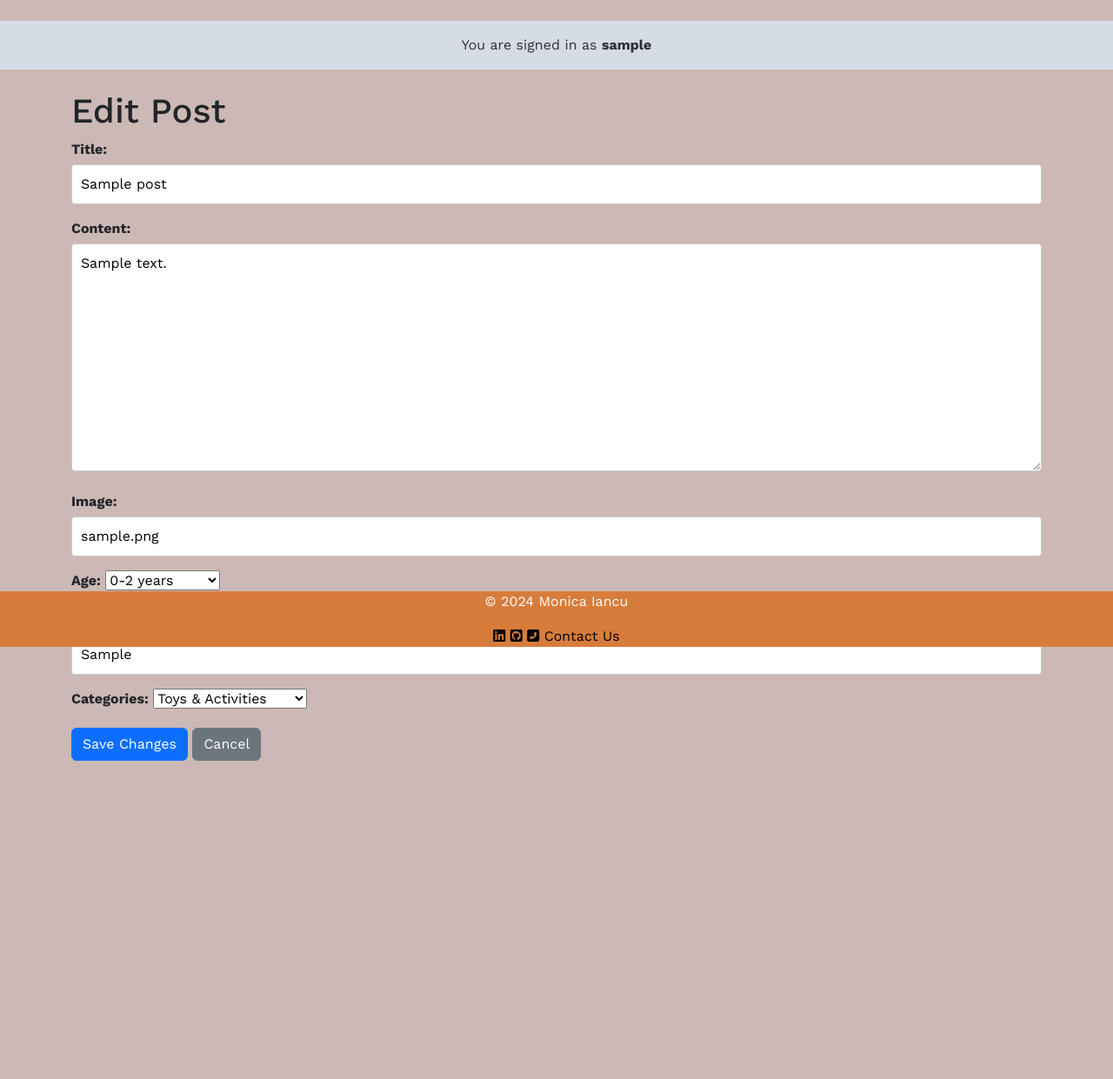
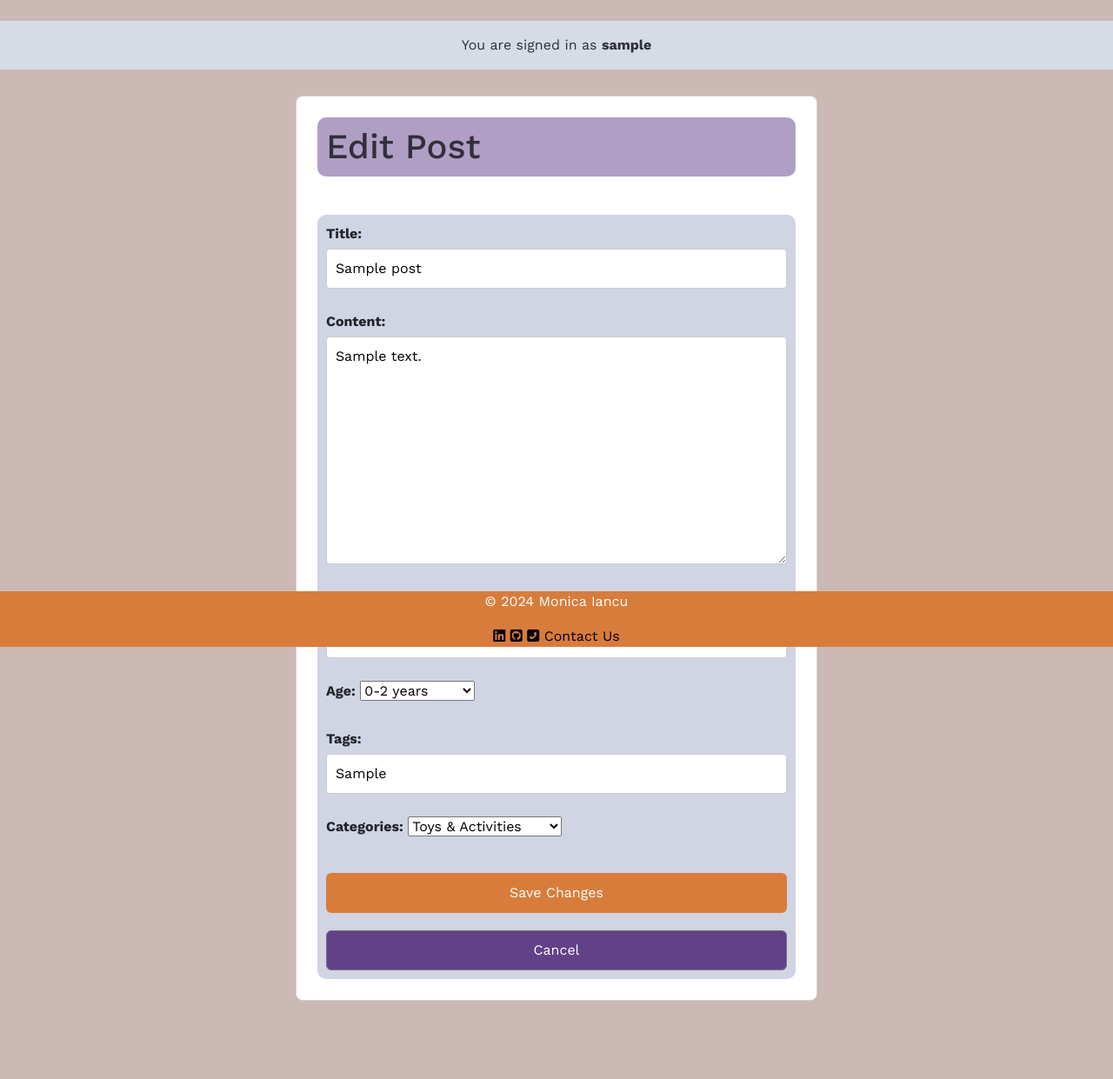
Before and after one commit to Monicaular/parentig-forum, a Django app: page /edit/1/ in a window 1280 px wide. Shown: the part 56-1297 px from the top of the page at 87% size. Before the commit the page ends 931 px from the top, so only its background shows below. Run offline with Django 4.2, Linux system fonts and the light colour scheme; a user stored in the database is signed in; tables that the repository leaves empty hold one stand-in row (values such as "Sample post"); some libraries are stand-ins or nearby versions.

Commit message:
Update edit post page styling

```diff
--- a/posts/templates/posts/edit_post.html
+++ b/posts/templates/posts/edit_post.html
@@ -2,13 +2,15 @@
 {% load static %}
 
 {% block content %}
-<div class="container mt-4">
-    <h1>Edit Post</h1>
-    <form method="post" enctype="multipart/form-data">
+<div class="edit-post-container card p-4">
+    <div class="edit-post-header flex items-center mb-4">
+        <h1>Edit Post</h1>
+    </div>
+    <form method="post" enctype="multipart/form-data" class="edit-post-form">
         {% csrf_token %}
         {{ form.as_p }}
-        <button type="submit" class="btn btn-primary">Save Changes</button>
-        <a href="{% url 'post_detail' pk=post.pk %}" class="btn btn-secondary">Cancel</a>
+        <button type="submit" class="btn save-btn">Save Changes</button>
+        <a href="{% url 'post_detail' pk=post.pk %}" class="btn btn-secondary cancel-btn">Cancel</a>
     </form>
 </div>
 {% endblock %}
--- a/static/css/style.css
+++ b/static/css/style.css
@@ -321,6 +321,50 @@
     }
 }
 
+/* Edit post page */
+
+.edit-post-container {
+    max-width: 600px;
+    margin: 30px auto;
+    padding: 20px;
+    border-radius: 8px;
+}
+
+.edit-post-header h1 {
+    margin-bottom: 20px;
+    background-color: rgba(99, 65, 137, 0.5);
+    padding: 10px;
+    border-radius: 10px;
+    color: #312F3Cff;
+}
+
+.edit-post-form {
+    display: flex;
+    flex-direction: column;
+    gap: 10px;
+}
+
+.edit-post-form .btn {
+    width: auto;
+    padding: 10px 15px;
+    margin-top: 10px;
+}
+
+.edit-post-form {
+    background-color:  rgba(99, 113, 162, 0.3);
+    padding: 10px;
+    border-radius: 10px;
+
+}
+
+@media (max-width: 768px) {
+    .edit-post-container {
+        max-width: 90%;
+        padding: 15px;
+    }
+}
+
+
 /* Edit comment page */
 
 .edit-comment-container {
@@ -483,12 +527,14 @@
     margin-top: 20px;
 }
 
-.update-btn {
+.update-btn,
+.save-btn {
     background-color: rgba(216, 124, 60, 1);
     color: white;
 }
 
-.update-btn:hover {
+.update-btn:hover,
+.save-btn:hover {
     background-color: rgba(99, 113, 162, 1);
 }
 
```
